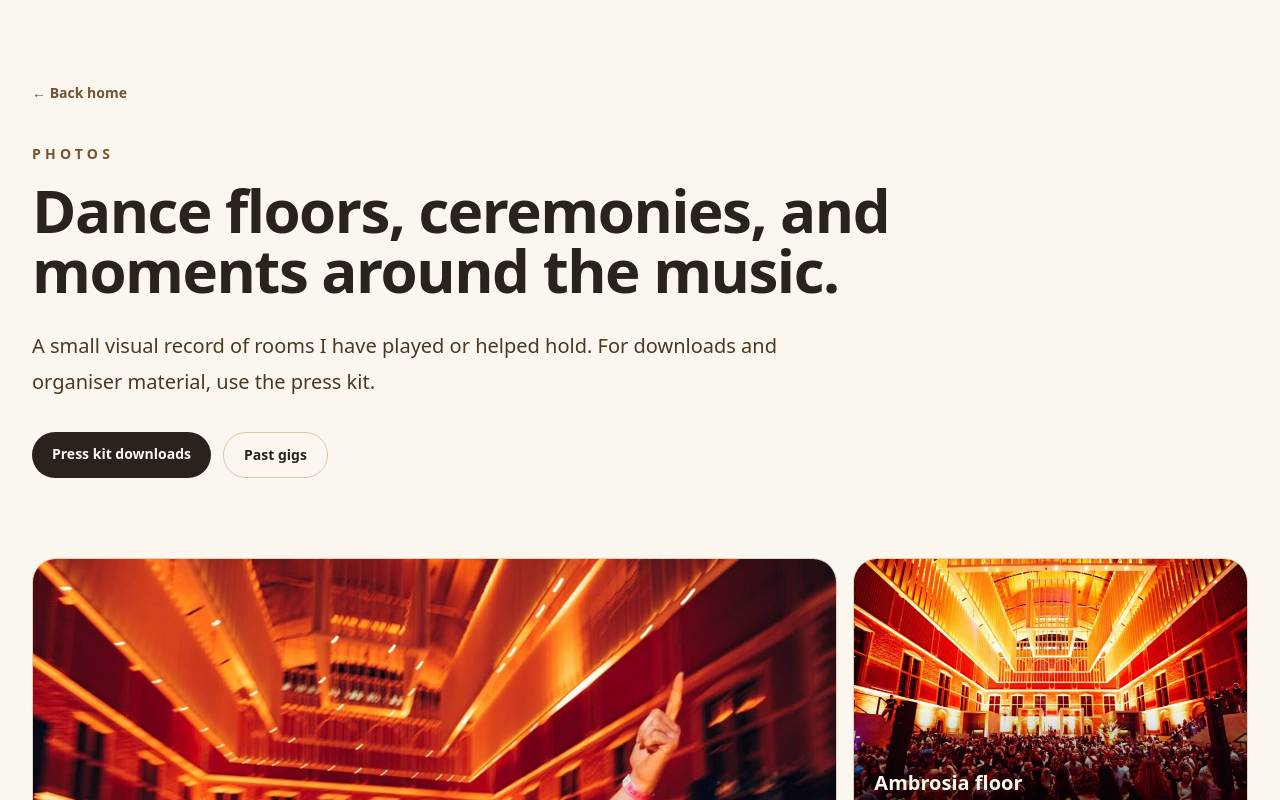
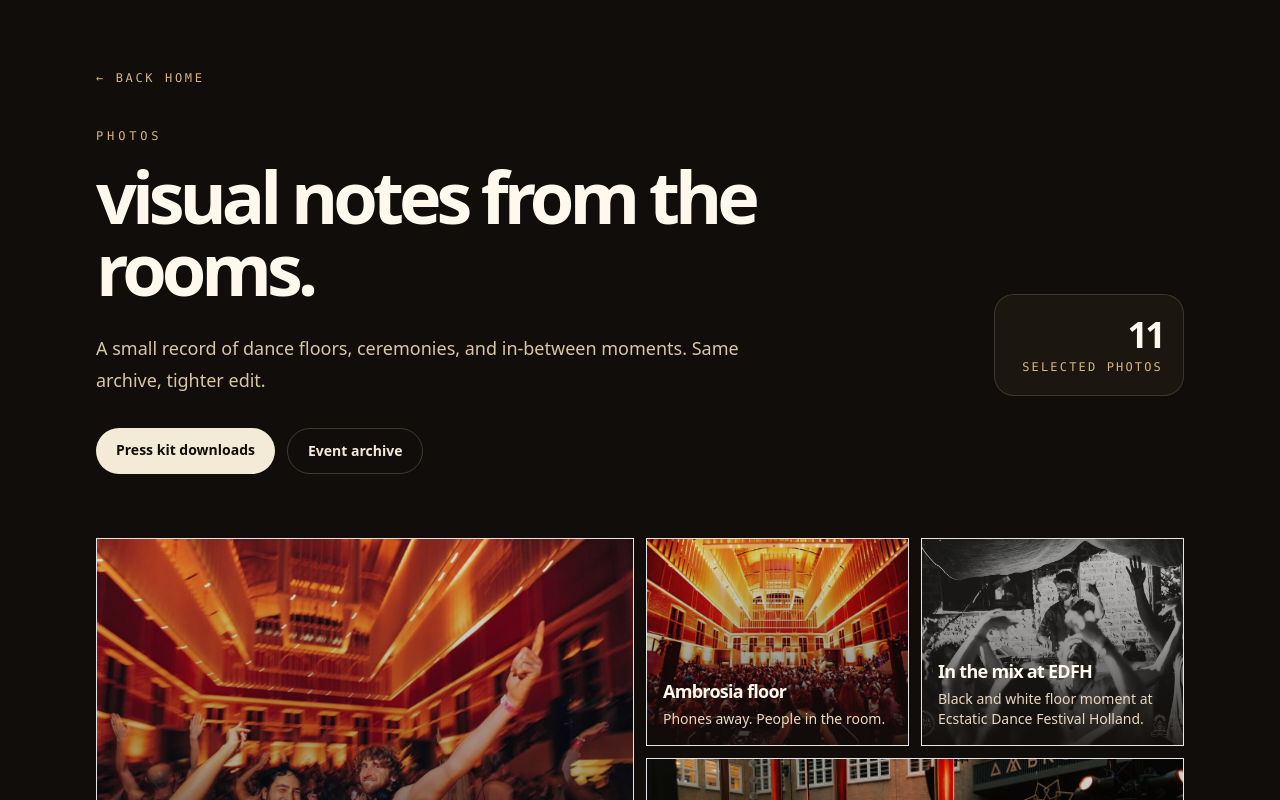
Before and after one commit to kokosthief/dj.henners.bio, a Next.js app: page /photos in a window 1280 px wide. Shown: the top 800 px of the page. Built offline with nearby package versions, Linux system fonts and the light colour scheme.

Commit message:
fix: refine hero photos and event archive visibility

```diff
--- a/src/app/events/page.tsx
+++ b/src/app/events/page.tsx
@@ -94,18 +94,29 @@ export default function EventsPage() {
       <div className="pointer-events-none fixed inset-0 -z-0 bg-[#fbf7ee]" />
       <section className="relative z-10 mx-auto max-w-6xl px-5 py-20 sm:px-6 lg:px-8">
         <Link href="/" className="text-sm font-semibold text-[#725332] hover:text-[#5e4a33]">← Back home</Link>
-        <p className="mt-10 text-sm font-semibold uppercase tracking-[0.3em] text-[#725332]">Past rooms</p>
-        <h1 className="mt-4 max-w-4xl text-5xl font-semibold tracking-tight md:text-6xl">
-          Past rooms and event history
-        </h1>
-        <p className="mt-7 max-w-3xl text-xl leading-9 text-[#493925]">
-          A record of dance floors, ceremonies, festivals, and community gatherings I have played or helped hold. Mostly for organisers who want to see where the work has lived before.
+        <div className="mt-10 flex flex-col gap-5 lg:flex-row lg:items-end lg:justify-between">
+          <div>
+            <p className="text-sm font-semibold uppercase tracking-[0.3em] text-[#725332]">Past rooms</p>
+            <h1 className="mt-4 max-w-4xl text-5xl font-semibold tracking-tight md:text-6xl">
+              Past rooms and event history
+            </h1>
+            <p className="mt-7 max-w-3xl text-xl leading-9 text-[#493925]">
+              A record of dance floors, ceremonies, festivals, and community gatherings I have played or helped hold. Mostly for organisers who want to see where the work has lived before.
+            </p>
+          </div>
+          <div className="w-fit rounded-[1.5rem] border border-[#d6c6aa] bg-[#2a2319] px-6 py-5 text-[#fbf7ee]">
+            <p className="text-5xl font-semibold tracking-[-0.08em]">{pastGigs.length}+</p>
+            <p className="mt-1 text-xs font-semibold uppercase tracking-[0.22em] text-[#d6b47f]">documented gigs</p>
+          </div>
+        </div>
+        <p className="mt-5 max-w-3xl text-sm leading-7 text-[#6b573c]">
+          Current SEO setup: one event-history archive page plus structured data for upcoming gigs. Individual event detail pages have not been added yet.
         </p>
 
         <div className="mt-10 grid gap-4 sm:grid-cols-3">
           <div className="rounded-[1.5rem] border border-[#e0d2b9] bg-white/55 p-6">
             <p className="text-4xl font-semibold text-[#2a2319]">{pastGigs.length}+</p>
-            <p className="mt-2 text-sm uppercase tracking-[0.2em] text-[#5f4a32]">gigs</p>
+            <p className="mt-2 text-sm uppercase tracking-[0.2em] text-[#5f4a32]">documented gigs</p>
           </div>
           <div className="rounded-[1.5rem] border border-[#e0d2b9] bg-white/55 p-6">
             <p className="text-4xl font-semibold text-[#2a2319]">{venueSummaries.length}</p>
--- a/src/app/page.tsx
+++ b/src/app/page.tsx
@@ -28,8 +28,9 @@ const proofPhotos = [
 
 const moments = ['arrival', 'flow', 'rhythm', 'release', 'play', 'grounding', 'stillness'];
 
-const recentGigs = gigs
-  .filter((gig) => new Date(gig.date) < new Date())
+const pastGigs = gigs.filter((gig) => new Date(gig.date) < new Date());
+
+const recentGigs = pastGigs
   .slice(-5)
   .reverse();
 
@@ -71,13 +72,13 @@ export default function HomePage() {
           <div className="absolute inset-0 bg-[radial-gradient(circle_at_70%_25%,rgba(199,126,42,0.25),transparent_35%)]" />
         </div>
 
-        <div className="relative mx-auto grid min-h-[calc(100vh-9rem)] max-w-6xl gap-10 lg:grid-cols-[0.88fr_1.12fr] lg:items-end">
+        <div className="relative mx-auto grid min-h-[calc(100vh-9rem)] max-w-6xl gap-10 lg:grid-cols-[0.92fr_1.08fr] lg:items-center">
           <div className="pb-6">
             <p className="font-mono text-xs uppercase tracking-[0.35em] text-[#d6b47f]">Amsterdam · ecstatic dance · late room energy</p>
-            <h1 className="mt-8 max-w-5xl text-[clamp(4.4rem,13vw,13rem)] font-semibold leading-[0.76] tracking-[-0.11em] text-[#fff8ec]">
+            <h1 className="mt-8 max-w-4xl text-[clamp(3.35rem,7vw,7.25rem)] font-semibold leading-[0.88] tracking-[-0.075em] text-[#fff8ec]">
               ecstatic dance journeys from Amsterdam.
             </h1>
-            <p className="mt-8 max-w-2xl text-xl leading-9 text-[#ead8bd] sm:text-2xl sm:leading-10">
+            <p className="mt-8 max-w-2xl text-lg leading-8 text-[#ead8bd] sm:text-xl sm:leading-9">
               Henners is an Amsterdam-based ecstatic dance facilitator and DJ crafting full-arc journeys: rhythm first, ceremony without stiffness, and a room where people can properly arrive.
             </p>
             <div className="mt-10 flex flex-col gap-3 sm:flex-row">
@@ -90,10 +91,10 @@ export default function HomePage() {
             </div>
           </div>
 
-          <aside className="grid gap-3 pb-6 lg:max-w-md lg:justify-self-end">
+          <aside className="grid gap-3 pb-6 lg:max-w-sm lg:justify-self-end">
             <div className="border border-[#f4ead8]/15 bg-[#060504]/55 p-5 backdrop-blur-sm">
               <p className="font-mono text-xs uppercase tracking-[0.28em] text-[#d6b47f]">prepared arc, live room</p>
-              <p className="mt-4 text-lg leading-8 text-[#ead8bd]">
+              <p className="mt-4 text-base leading-7 text-[#ead8bd]">
                 Built around Five Rhythms and the hero’s journey, with enough room to shift when the floor clearly needs something else.
               </p>
             </div>
@@ -185,6 +186,12 @@ export default function HomePage() {
             <h2 className="mt-4 text-4xl font-medium leading-tight tracking-[-0.06em] text-[#2a2319] sm:text-5xl">
               past rooms.
             </h2>
+            <p className="mt-5 max-w-sm text-lg leading-8 text-[#5e4a33]">
+              {pastGigs.length}+ documented gigs in the archive. The full count and venue breakdown live on the events page.
+            </p>
+            <Link href="/events" className="mt-6 inline-flex rounded-full border border-[#d6c6aa] px-5 py-3 text-sm font-semibold text-[#5e4a33] hover:bg-[#2a2319] hover:text-[#fbf7ee]">
+              full event archive
+            </Link>
           </div>
           <div className="divide-y divide-[#e0d2b9] border-y border-[#e0d2b9]">
             {recentGigs.map((gig) => (
--- a/src/app/photos/page.tsx
+++ b/src/app/photos/page.tsx
@@ -33,44 +33,66 @@ export const metadata: Metadata = {
   },
 };
 
+const featuredClasses = [
+  'lg:col-span-2 lg:row-span-2',
+  '',
+  '',
+  'lg:col-span-2',
+  '',
+  '',
+  'lg:col-span-2',
+  '',
+  '',
+  '',
+  'lg:col-span-2',
+];
+
 export default function PhotosPage() {
   return (
-    <main className="min-h-screen overflow-hidden bg-[#fbf7ee] text-[#2a2319]">
-      <div className="pointer-events-none fixed inset-0 -z-0 bg-[#fbf7ee]" />
-
-      <section className="relative z-10 mx-auto max-w-7xl px-5 py-20 sm:px-6 lg:px-8">
-        <Link href="/" className="text-sm font-semibold text-[#725332] hover:text-[#5e4a33]">← Back home</Link>
-        <p className="mt-10 text-sm font-semibold uppercase tracking-[0.3em] text-[#725332]">Photos</p>
-        <h1 className="mt-4 max-w-4xl text-5xl font-semibold tracking-tight md:text-6xl">
-          Dance floors, ceremonies, and moments around the music.
-        </h1>
-        <p className="mt-7 max-w-3xl text-xl leading-9 text-[#493925]">
-          A small visual record of rooms I have played or helped hold. For downloads and organiser material, use the press kit.
-        </p>
+    <main className="min-h-screen overflow-hidden bg-[#100d0a] text-[#f4ead8]">
+      <section className="relative z-10 mx-auto max-w-6xl px-5 py-16 sm:px-6 lg:px-8">
+        <Link href="/" className="font-mono text-xs uppercase tracking-[0.22em] text-[#d6b47f] hover:text-[#f4ead8]">← Back home</Link>
+        <div className="mt-10 grid gap-8 lg:grid-cols-[0.82fr_0.18fr] lg:items-end">
+          <div>
+            <p className="font-mono text-xs uppercase tracking-[0.32em] text-[#d6b47f]">Photos</p>
+            <h1 className="mt-4 max-w-4xl text-5xl font-semibold leading-[0.95] tracking-[-0.07em] text-[#fff8ec] md:text-7xl">
+              visual notes from the rooms.
+            </h1>
+            <p className="mt-7 max-w-2xl text-lg leading-8 text-[#d9c6a6]">
+              A small record of dance floors, ceremonies, and in-between moments. Same archive, tighter edit.
+            </p>
+          </div>
+          <div className="rounded-[1.25rem] border border-[#f4ead8]/15 bg-[#1b160f] p-5 text-right">
+            <p className="text-4xl font-semibold tracking-[-0.08em] text-[#fff8ec]">{photos.length}</p>
+            <p className="mt-1 font-mono text-xs uppercase tracking-[0.18em] text-[#d6b47f]">selected photos</p>
+          </div>
+        </div>
         <div className="mt-8 flex flex-wrap gap-3">
-          <Link href="/media-package" className="rounded-full bg-[#2a2319] px-5 py-3 text-sm font-semibold text-[#fbf7ee] hover:bg-[#55391f]">
+          <Link href="/media-package" className="rounded-full bg-[#f4ead8] px-5 py-3 text-sm font-semibold text-[#100d0a] hover:bg-[#d6b47f]">
             Press kit downloads
           </Link>
-          <Link href="/events" className="rounded-full border border-[#d6c6aa] px-5 py-3 text-sm font-semibold text-[#2a2319] hover:bg-[#eadfc9]">
-            Past gigs
+          <Link href="/events" className="rounded-full border border-[#f4ead8]/20 px-5 py-3 text-sm font-semibold text-[#f4ead8] hover:border-[#f4ead8]">
+            Event archive
           </Link>
         </div>
       </section>
 
-      <section className="relative z-10 mx-auto max-w-7xl px-5 pb-24 sm:px-6 lg:px-8">
-        <div className="grid auto-rows-[18rem] gap-4 md:grid-cols-3">
-          {photos.map((photo) => (
-            <figure key={photo.src} className={`group relative overflow-hidden rounded-[1.5rem] border border-[#e0d2b9] bg-white/55  ${photo.className ?? ''}`}>
+      <section className="relative z-10 mx-auto max-w-6xl px-5 pb-24 sm:px-6 lg:px-8">
+        <div className="grid auto-rows-[14rem] gap-3 md:grid-cols-2 lg:grid-cols-4 lg:auto-rows-[13rem]">
+          {photos.map((photo, index) => (
+            <figure key={photo.src} className={`group relative overflow-hidden border border-[#f4ead8]/12 bg-[#1b160f] ${featuredClasses[index] ?? ''}`}>
               <Image
                 src={photo.src}
                 alt={photo.alt}
                 fill
-                sizes="(min-width: 1024px) 33vw, (min-width: 768px) 50vw, 100vw"
-                className="object-cover transition duration-500 group-hover:scale-[1.03]"
+                quality={75}
+                sizes="(min-width: 1024px) 25vw, (min-width: 768px) 50vw, 100vw"
+                className="object-cover opacity-90 saturate-[0.9] transition duration-500 group-hover:scale-[1.025] group-hover:opacity-100"
               />
-              <figcaption className="absolute inset-x-0 bottom-0 bg-gradient-to-t from-black/85 via-black/40 to-transparent p-5 pt-16">
-                <h2 className="text-xl font-semibold text-[#fff8ec]">{photo.title}</h2>
-                <p className="mt-1 max-w-md text-sm leading-6 text-[#ead8bd]">{photo.caption}</p>
+              <div className="absolute inset-0 bg-[linear-gradient(180deg,rgba(16,13,10,0.02),rgba(16,13,10,0.28)_52%,rgba(16,13,10,0.86))]" />
+              <figcaption className="absolute inset-x-0 bottom-0 p-4">
+                <h2 className="text-lg font-semibold tracking-[-0.04em] text-[#fff8ec]">{photo.title}</h2>
+                <p className="mt-1 max-w-sm text-sm leading-5 text-[#ead8bd]">{photo.caption}</p>
               </figcaption>
             </figure>
           ))}
```
